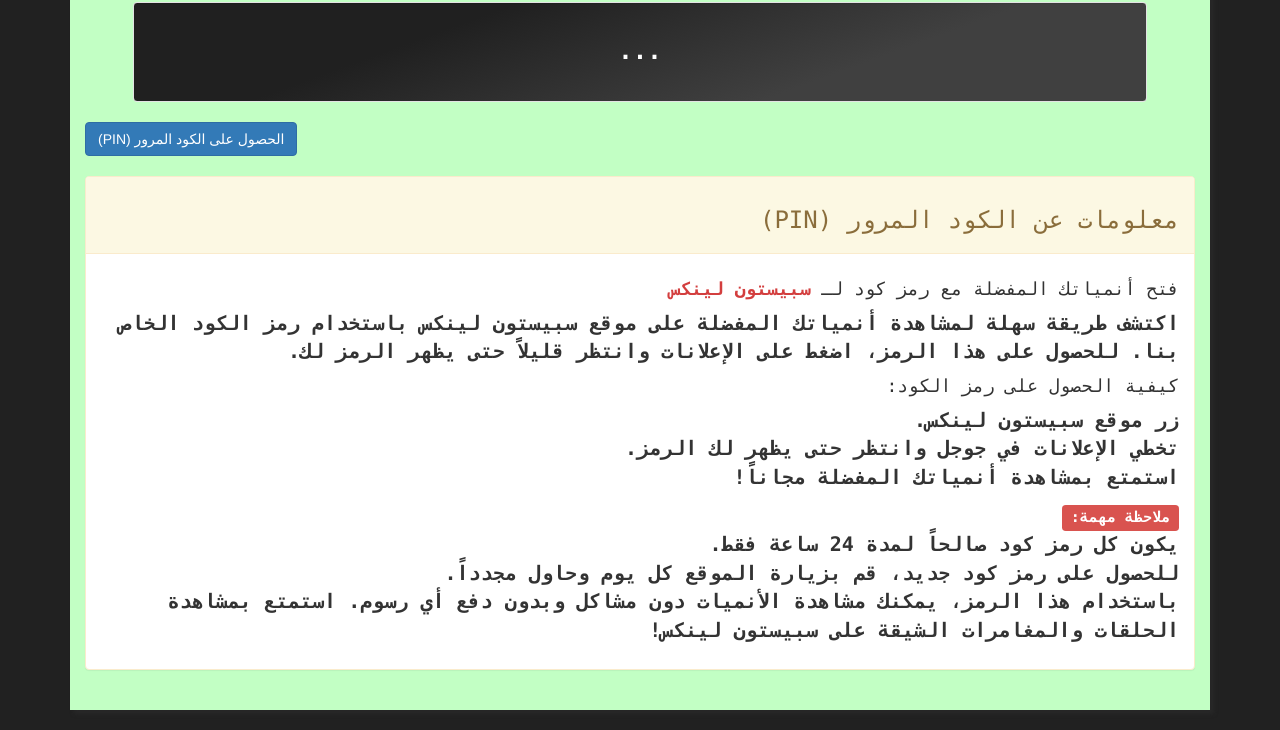
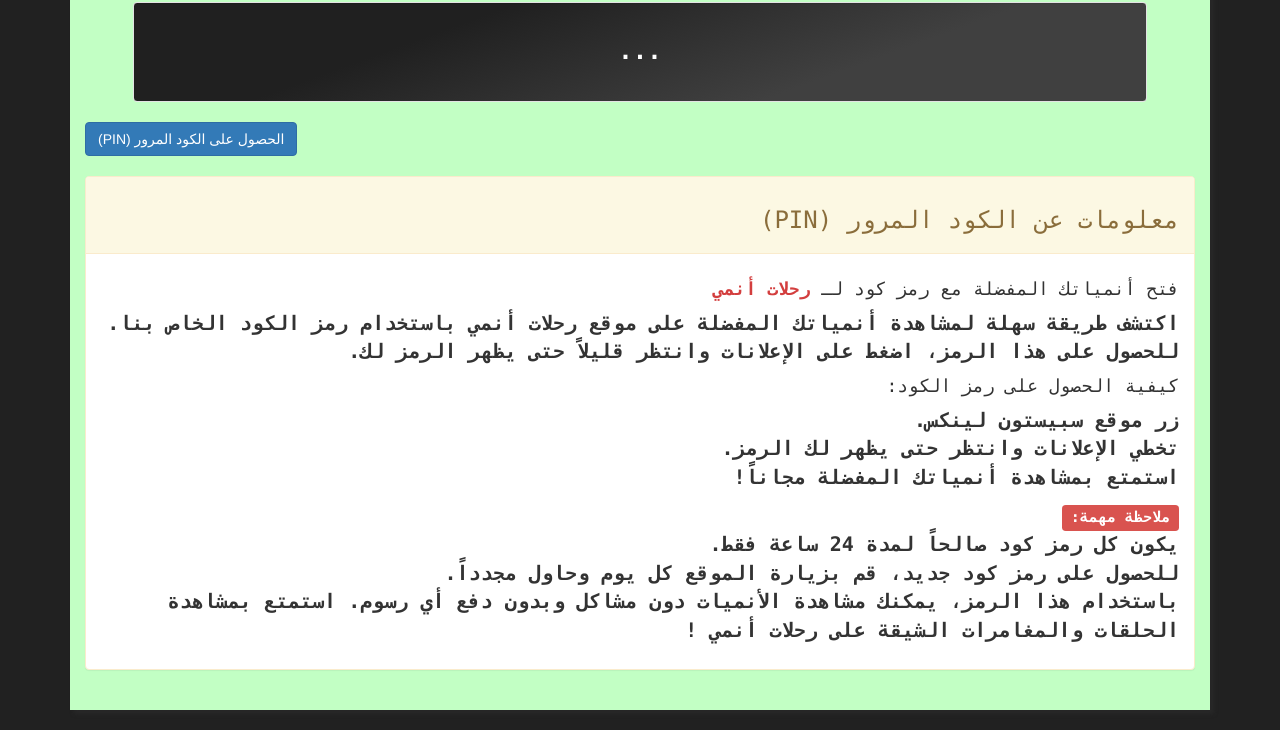
Before and after one commit to spacetoonlinks/pin, a plain HTML site: page index.html in a window 1280 px wide. Shown: the part 93-823 px from the top of the page. Drawn offline with nearby package versions, Linux system fonts and the light colour scheme.

Commit message:
index.html

```diff
--- a/index.html
+++ b/index.html
@@ -131,14 +131,14 @@
     </div>
     <div class="panel-body">
         <div class="rating">
-            <h4>فتح أنمياتك المفضلة مع رمز كود لـ <a style="color: #d33e3e; font-weight: bold;" href="https://bit.ly/spacetoongo"  style="color: #ff0;">سبيستون لينكس</a></h4>
+            <h4>فتح أنمياتك المفضلة مع رمز كود لـ <a style="color: #d33e3e; font-weight: bold;" href="https://www.rihlaatanime.site/"  style="color: #ff0;">رحلات أنمي</a></h4>
                     <p>
-                اكتشف طريقة سهلة لمشاهدة أنمياتك المفضلة على موقع سبيستون لينكس باستخدام رمز الكود الخاص بنا. للحصول على هذا الرمز، اضغط على الإعلانات وانتظر قليلاً حتى يظهر الرمز لك.
+                اكتشف طريقة سهلة لمشاهدة أنمياتك المفضلة على موقع رحلات أنمي باستخدام رمز الكود الخاص بنا. للحصول على هذا الرمز، اضغط على الإعلانات وانتظر قليلاً حتى يظهر الرمز لك.
             </p>
             <h4>كيفية الحصول على رمز الكود:</h4>
             <p>
                 زر موقع سبيستون لينكس.<br>
-                تخطي الإعلانات في جوجل وانتظر حتى يظهر لك الرمز.<br>
+                تخطي الإعلانات وانتظر حتى يظهر لك الرمز.<br>
                 استمتع بمشاهدة أنمياتك المفضلة مجاناً!
             </p>
             <div>
@@ -146,7 +146,7 @@
                     <span class="label label-danger">ملاحظة مهمة:</span><br>
                     يكون كل رمز كود صالحاً لمدة 24 ساعة فقط.<br>
                     للحصول على رمز كود جديد، قم بزيارة الموقع كل يوم وحاول مجدداً.<br>
-                    باستخدام هذا الرمز، يمكنك مشاهدة الأنميات دون مشاكل وبدون دفع أي رسوم. استمتع بمشاهدة الحلقات والمغامرات الشيقة على سبيستون لينكس!
+                    باستخدام هذا الرمز، يمكنك مشاهدة الأنميات دون مشاكل وبدون دفع أي رسوم. استمتع بمشاهدة الحلقات والمغامرات الشيقة على رحلات أنمي !
                 </p>
             </div>
         </div>
```
